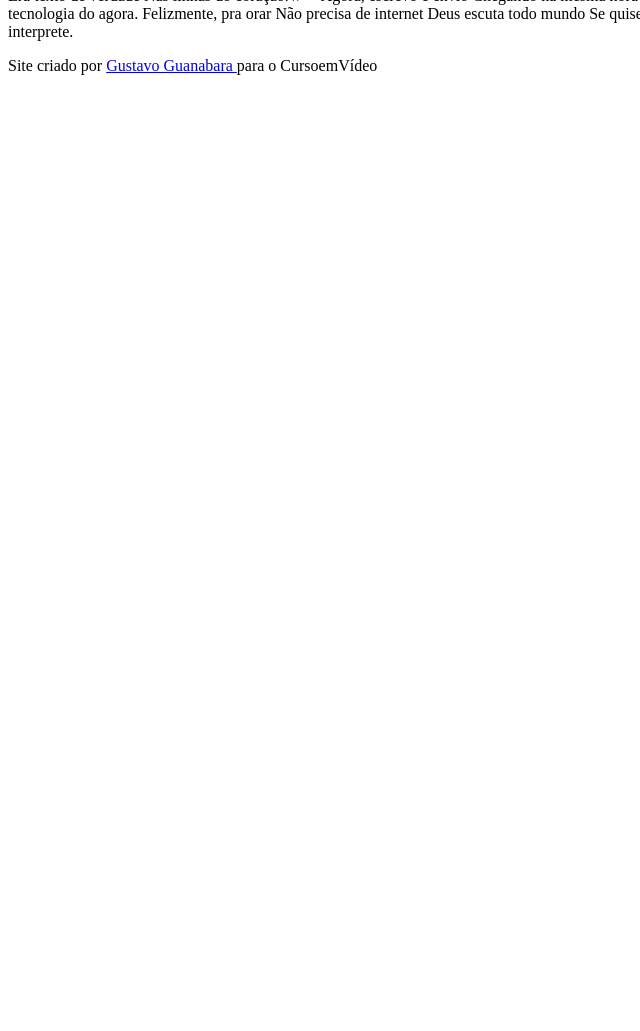
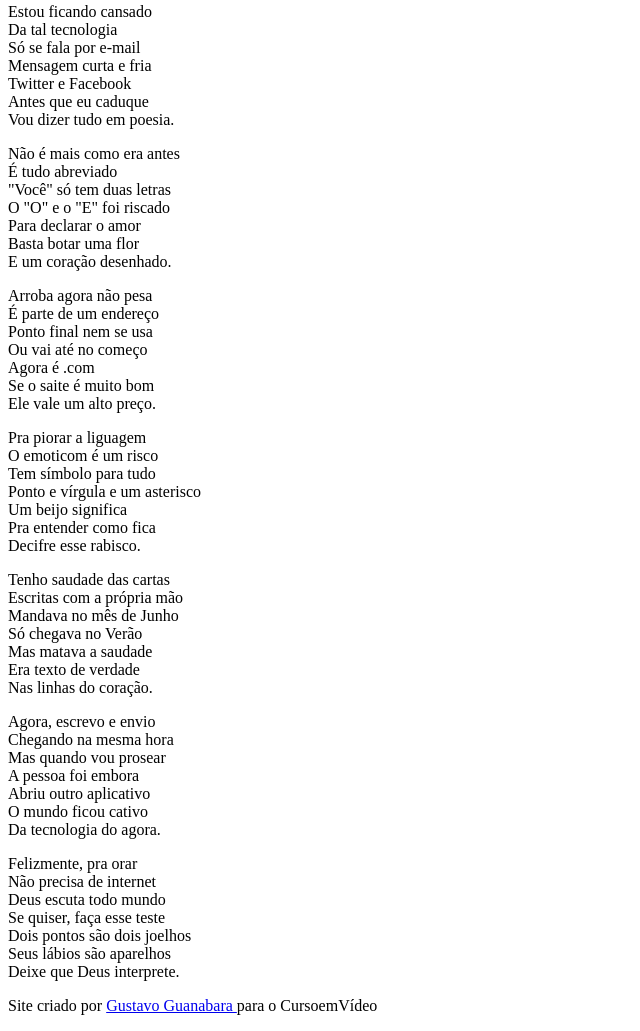
Before and after one commit to alanherculino/html-css, a plain HTML site: page desafios/d012/index.html in a window 1280 px wide. Shown: the part 111-1142 px from the top of the page, without its empty margins (0-640 px from the left). Before the commit the page ends 800 px from the top, so only its background shows below. Drawn offline with Linux system fonts and the light colour scheme.

Commit message:
atualizando

```diff
--- /dev/null
+++ b/desafios/d012/estilo/style.css
@@ -0,0 +1 @@
+@charset "UTF-8";
--- a/desafios/d012/index.html
+++ b/desafios/d012/index.html
@@ -3,78 +3,95 @@
 <head>
     <meta charset="UTF-8">
     <meta name="viewport" content="width=device-width, initial-scale=1.0">
-    <title>Document</title>
+    <title>Cordel Moderno</title>
+    <link rel="stylesheet" href="estilo/style.css">
 </head>
 <body>
         <header>
-            Cordel Moderno
+            <h1>Cordel Moderno</h1>
             Por<a href="https://www.recantodasletras.com.br/poesias/3186743" target="_blank"> Milton Duarte</a>
 
         </header>
 
-    Estou ficando cansado
-    Da tal tecnologia
-    Só se fala por e-mail
-    Mensagem curta e fria
-    Twitter e Facebook
-    Antes que eu caduque
-    Vou dizer tudo em poesia.
+    <section>
+        <p>
+            Estou ficando cansado <br>
+            Da tal tecnologia<br>
+            Só se fala por e-mail<br>
+            Mensagem curta e fria<br>
+            Twitter e Facebook<br>
+            Antes que eu caduque<br>
+            Vou dizer tudo em poesia.<br>
+        </p>
+    </section>
 
-    //---
+    <section>
+        <p>
+            Não é mais como era antes<br>
+            É tudo abreviado<br>
+            "Você" só tem duas letras<br>
+            O "O" e o "E" foi riscado<br>
+            Para declarar o amor<br>
+            Basta botar uma flor<br>
+            E um coração desenhado.<br>
+        </p>
+    </section>
 
-    Não é mais como era antes
-    É tudo abreviado
-    "Você" só tem duas letras
-    O "O" e o "E" foi riscado
-    Para declarar o amor
-    Basta botar uma flor
-    E um coração desenhado.
+    <section>
+        <p>
+            Arroba agora não pesa<br>
+            É parte de um endereço<br>
+            Ponto final nem se usa<br>
+            Ou vai até no começo<br>
+            Agora é .com<br>
+            Se o saite é muito bom<br>
+            Ele vale um alto preço.<br>
+        </p>
 
-    //---
+        <p>
+            Pra piorar a liguagem<br>
+            O emoticom é um risco<br>
+            Tem símbolo para tudo<br>
+            Ponto e vírgula e um asterisco<br>
+            Um beijo significa<br>
+            Pra entender como fica<br>
+            Decifre esse rabisco.<br>
+        </p>
+    </section>
 
-    Arroba agora não pesa
-    É parte de um endereço
-    Ponto final nem se usa
-    Ou vai até no começo
-    Agora é .com
-    Se o saite é muito bom
-    Ele vale um alto preço.
+    <section>
+        <p>
+            Tenho saudade das cartas<br>
+            Escritas com a própria mão<br>
+            Mandava no mês de Junho<br>
+            Só chegava no Verão<br>
+            Mas matava a saudade<br>
+            Era texto de verdade<br>
+            Nas linhas do coração.<br>
+        </p>
+    </section>
 
-    Pra piorar a liguagem
-    O emoticom é um risco
-    Tem símbolo para tudo
-    Ponto e vírgula e um asterisco
-    Um beijo significa
-    Pra entender como fica
-    Decifre esse rabisco.
+    <section>
+        <p>
+            Agora, escrevo e envio<br>
+            Chegando na mesma hora<br>
+            Mas quando vou prosear<br>
+            A pessoa foi embora<br>
+            Abriu outro aplicativo<br>
+            O mundo ficou cativo<br>
+            Da tecnologia do agora.<br>
+        </p>
 
-    //---
-
-    Tenho saudade das cartas
-    Escritas com a própria mão
-    Mandava no mês de Junho
-    Só chegava no Verão
-    Mas matava a saudade
-    Era texto de verdade
-    Nas linhas do coração.
-
-    //---
-
-    Agora, escrevo e envio
-    Chegando na mesma hora
-    Mas quando vou prosear
-    A pessoa foi embora
-    Abriu outro aplicativo
-    O mundo ficou cativo
-    Da tecnologia do agora.
-
-    Felizmente, pra orar
-    Não precisa de internet
-    Deus escuta todo mundo
-    Se quiser, faça esse teste
-    Dois pontos são dois joelhos
-    Seus lábios são aparelhos
-    Deixe que Deus interprete.
+        <p>
+            Felizmente, pra orar<br>
+            Não precisa de internet<br>
+            Deus escuta todo mundo<br>
+            Se quiser, faça esse teste<br>
+            Dois pontos são dois joelhos<br>
+            Seus lábios são aparelhos<br>
+            Deixe que Deus interprete.<br>
+        </p>
+    </section>
     <footer>
         <p>Site criado por <a href="https://github.com/gustavoguanabara" target="_blank">Gustavo Guanabara </a>para o CursoemVídeo</p>
     </footer>
```
